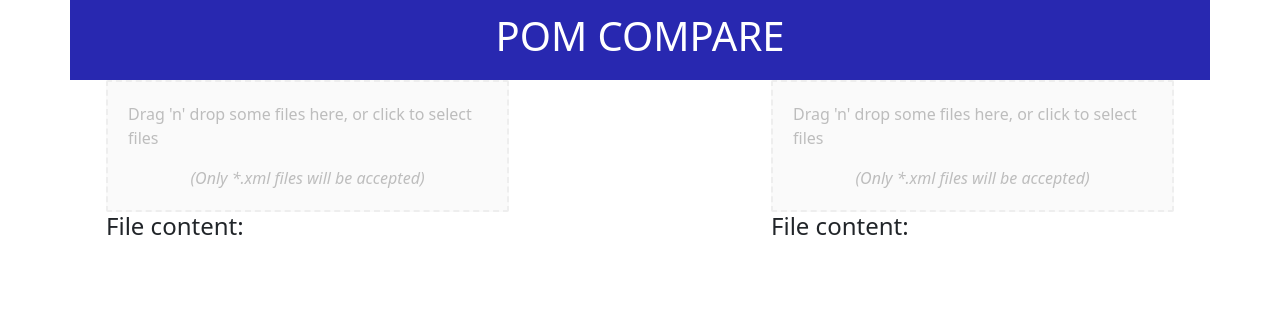
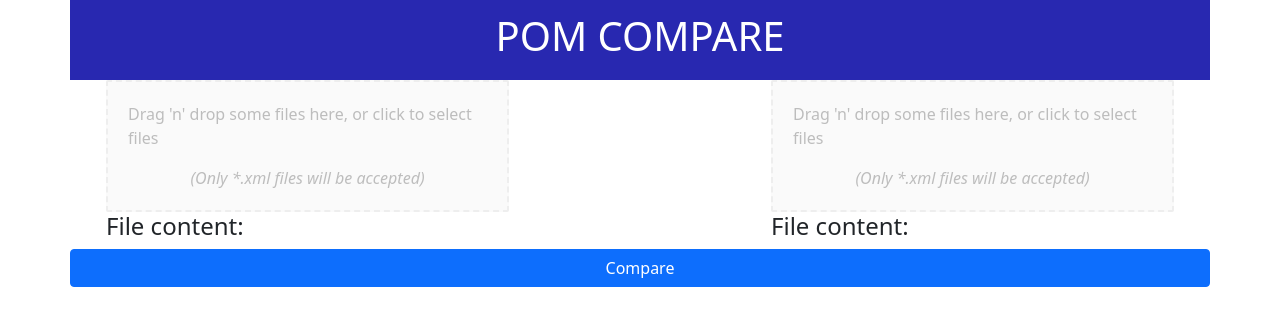
Before and after one commit to jaimemachicado/pomcompare, a React (Create React App) app: page / in a window 1280 px wide. Shown: the top 326 px of the page. Built offline with nearby package versions, Linux system fonts and the light colour scheme.

Commit message:
POMCOM-011: Se crea el botón que se encarga de ejecutar la comparación de los ficheros POM. POMCOM-012: Se crea una nueva vista donde se mostrará el resultado de la comparación de los ficheros POM.

```diff
--- a/src/App.js
+++ b/src/App.js
@@ -1,21 +1,61 @@
 import NavBar from "./components/navbar/NavBar";
+import {useState} from 'react';
 import LoadFiles from "./components/loadFiles/LoadFiles";
 import {Col, Container, Row } from "react-bootstrap";
+import { Button } from 'react-bootstrap';
+
 
 function App() {
+  const [pomViejo, setPomViejo] = useState("");
+  const [pomNuevo, setPomNuevo] = useState("");
+  const [comparing, setComparing] = useState(false);
+
+
+  const handleCompareClick = (pomViejo, pomNuevo) => {
+    if(pomViejo.length > 0 && pomNuevo.length > 0) {
+      setComparing(true);
+      console.log("clicked with:");
+      console.log("pomViejo: "+pomViejo);
+      console.log("pomNuevo: " + pomNuevo);
+    }
+  }
+
+  const handleRestartClick = () => {
+    setComparing(false);
+    setPomNuevo("");
+    setPomViejo("");
+  }
+
   return (
       <Container>
         <Row>
           <NavBar></NavBar>
         </Row>
+        {!comparing &&
+        <div>
         <Row>
           <Col sm={{span:5}}>
-            <LoadFiles></LoadFiles>
+            <LoadFiles updatePom={setPomViejo}></LoadFiles>
           </Col>
           <Col sm={{span:5, offset:2}}>
-            <LoadFiles></LoadFiles>
+            <LoadFiles updatePom={setPomNuevo}></LoadFiles>
           </Col>
         </Row>
+        <Row>
+        <Button variant="primary" onClick={() => handleCompareClick(pomViejo, pomNuevo)}>
+          Compare
+        </Button>
+        </Row></div>}
+        {comparing && <div>
+        <Row>
+          POM files compared!
+        </Row>
+        <Row>
+        <Button variant="primary" onClick={() => handleRestartClick(pomViejo, pomNuevo)}>
+          Compare other POM files
+        </Button>
+        </Row>
+        </div>}
       </Container>
 
   );
--- a/src/components/loadFiles/LoadFiles.js
+++ b/src/components/loadFiles/LoadFiles.js
@@ -43,12 +43,14 @@ function LoadFiles(props) {
           reader.onerror = () => console.log('file reading has failed');
           reader.onload = () => {
             setPomContent(reader.result);
+            props.updatePom(reader.result);
           }
           reader.readAsText(file);
           setShowAlert(false);
         });
 
         fileRejections.forEach((fileRejected) => {
+          props.updatePom("");
           setFileName(fileRejected.file.name);
           setShowAlert(true);
         });
@@ -91,7 +93,7 @@ function LoadFiles(props) {
         <h4>File content:</h4>
         {!showAlert
           && pomContent.length>0
-          && <XMLViewer xml={pomContent} identSize={4} collapsible={true} theme={customTheme}/>}
+          && <XMLViewer xml={pomContent} collapsible={true} theme={customTheme}/>}
       </aside>
     </div>
   );
```
